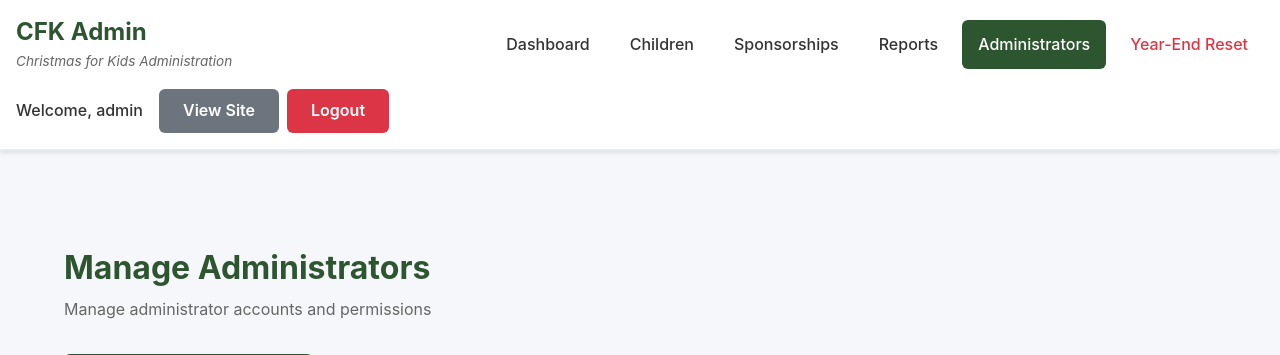
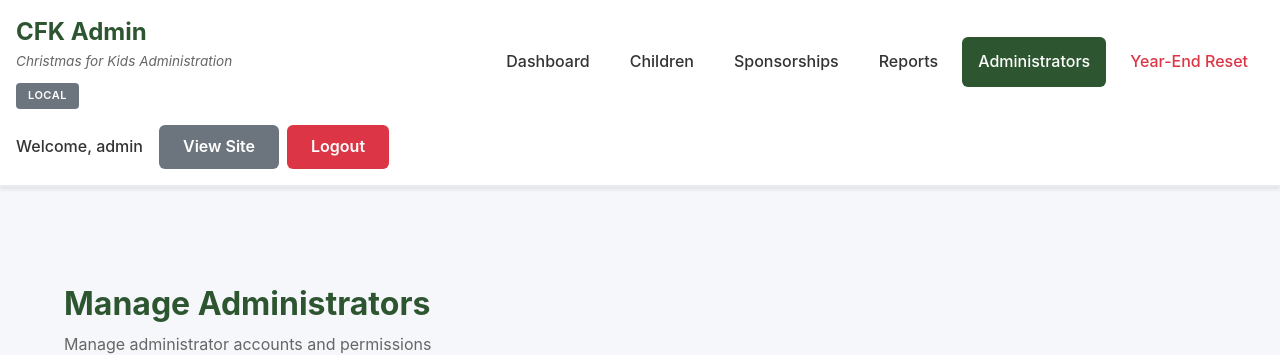
Before and after one commit to binarybcc/cfk, a PHP site: page /admin/manage_admins.php in a window 1280 px wide. Shown: the top 355 px of the page. Run offline with PHP 8.4, Linux system fonts and the light colour scheme; a user stored in the database is signed in; data comes from the database, SQL or seed files in the repository; some libraries are stand-ins or nearby versions.

Commit message:
feat: Add environment badge to admin header
- Display environment badge (LOCAL/STAGING/PRODUCTION) in admin area
- Badge appears below 'Christmas for Kids Administration' tagline
- Color-coded: gray (local), yellow (staging), green (production)
- Uses getEnvironmentBadge() helper from config.php

🤖 Generated with [Claude Code](https://claude.com/claude-code)

Co-Authored-By: Claude <noreply@anthropic.com>

```diff
--- a/cfk-standalone/admin/includes/admin_header.php
+++ b/cfk-standalone/admin/includes/admin_header.php
@@ -32,6 +32,9 @@
             <div class="admin-logo">
                 <h1><a href="index.php">CFK Admin</a></h1>
                 <p class="admin-tagline">Christmas for Kids Administration</p>
+                <div style="margin-top: 8px;">
+                    <?php echo getEnvironmentBadge(); ?>
+                </div>
             </div>
 
             <nav class="admin-nav">
```
